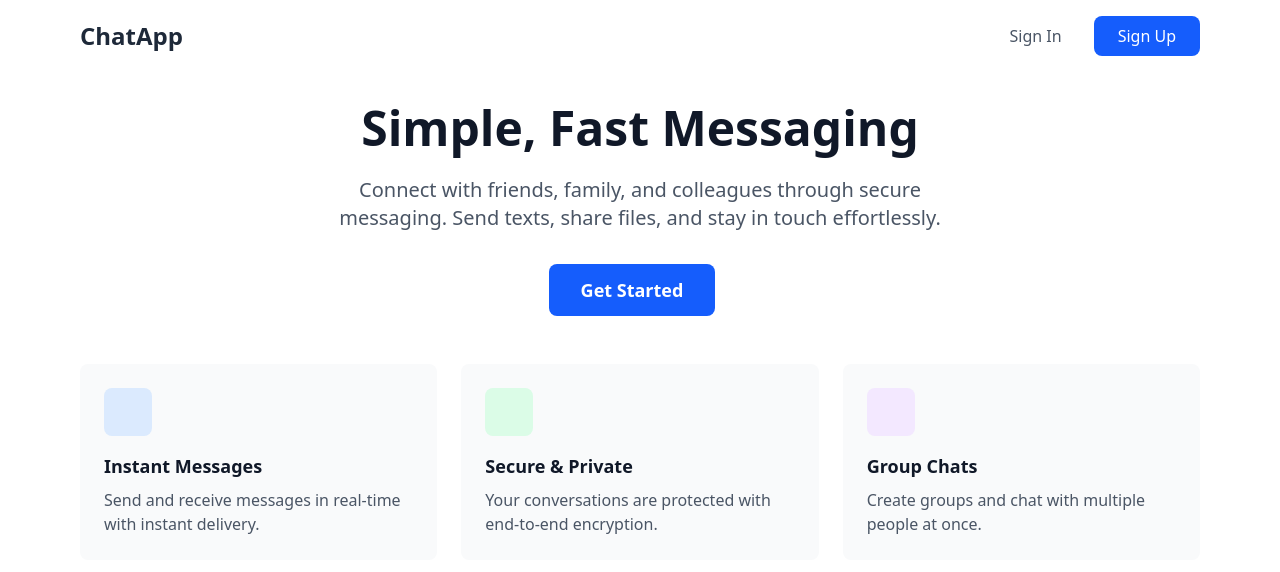
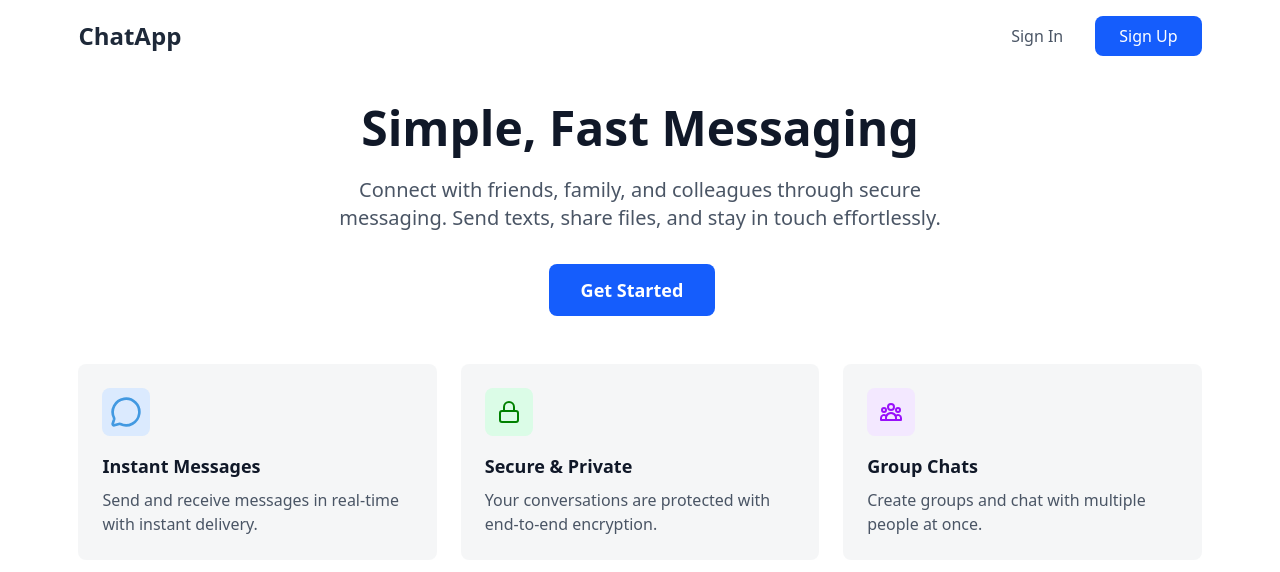
Before and after one commit to premchandellendula/real-time-chat-app, a Next.js app: page / in a window 1280 px wide. Shown: the top 572 px of the page. Built offline with nearby package versions, Linux system fonts and the light colour scheme; no server answers.

Commit message:
make landing pretty

```diff
--- a/app/layout.tsx
+++ b/app/layout.tsx
@@ -2,7 +2,7 @@ import type { Metadata } from "next";
 import { Geist, Geist_Mono } from "next/font/google";
 import "./globals.css";
 import { ThemeProvider } from "next-themes";
-import UserProvider from "@/other/UserProvider";
+import { UserProvider } from "@/other/UserProvider";
 import { Toaster } from "sonner";
 
 const geistSans = Geist({
--- a/app/page.tsx
+++ b/app/page.tsx
@@ -1,8 +1,13 @@
+import ChatIcon from "@/components/icons/ChatIcon";
+import Community from "@/components/icons/Community";
+import LockIcon from "@/components/icons/LockIcon";
+import { MessageCircle } from "lucide-react";
 import Link from "next/link";
 
 export default function Home() {
   return (
-    <div className="w-[90%] mx-auto p-4 bg-white rounded-lg">
+    <div className="p-4 bg-white h-screen">
+        <div className="w-[90%] mx-auto">
             <div className="flex justify-between items-center mb-12">
                 <div className="flex items-center space-x-2">
                     <span className="text-2xl font-bold text-gray-800">ChatApp</span>
@@ -41,30 +46,31 @@ export default function Home() {
 
 
             <div className="grid grid-cols-2 md:grid-cols-3 gap-6">
-            <div className="bg-gray-50 p-6 rounded-lg">
+                <div className="bg-gray-100/80 p-6 rounded-lg">
                     <div className="w-12 h-12 bg-blue-100 rounded-lg flex items-center justify-center mb-4">
-                    {/* <ChatIcon /> */}
+                        <MessageCircle color="#4299e1" size={"32px"} />
                     </div>
                     <h3 className="text-lg font-semibold text-gray-900 mb-2">Instant Messages</h3>
                     <p className="text-gray-600">Send and receive messages in real-time with instant delivery.</p>
                 </div>
 
-            <div className="bg-gray-50 p-6 rounded-lg">
+                <div className="bg-gray-100/80 p-6 rounded-lg">
                     <div className="w-12 h-12 bg-green-100 rounded-lg flex items-center justify-center mb-4">
-                    {/* <Lock /> */}
+                        <LockIcon />
                     </div>
                     <h3 className="text-lg font-semibold text-gray-900 mb-2">Secure & Private</h3>
                     <p className="text-gray-600">Your conversations are protected with end-to-end encryption.</p>
                 </div>
 
-            <div className="bg-gray-50 p-6 rounded-lg">
+                <div className="bg-gray-100/80 p-6 rounded-lg">
                     <div className="w-12 h-12 bg-purple-100 rounded-lg flex items-center justify-center mb-4">
-                    {/* <Community /> */}
+                        <Community />
                     </div>
                     <h3 className="text-lg font-semibold text-gray-900 mb-2">Group Chats</h3>
                     <p className="text-gray-600">Create groups and chat with multiple people at once.</p>
                 </div>
             </div>
         </div>
+    </div>
 );
 }
--- a/app/signin/page.tsx
+++ b/app/signin/page.tsx
@@ -76,7 +76,7 @@ export default function Signin(){
                         <InputBox type="text" placeholder="Email Address" name="email" id="email" onChange={handleChange} />
                         <PasswordInputBox placeholder="Password" name="password" id="password" onChange={handleChange} />
                         {error && <p className="text-red-500">{error}</p>}
-                        <Button type="submit" text="Signin" variant="primary" size="sm" width="full" />
+                        <Button type="submit" text="Signin" variant="primary" size="sm" width="full" loading={loading} disabled={!canSubmit || loading} />
                         <BottomWarning label="Don't have an account?" to="/signup" buttonText="Signup" />
                     </div>
                 </form>
--- a/app/signup/page.tsx
+++ b/app/signup/page.tsx
@@ -142,7 +142,7 @@ export default function Signup(){
 
                             {confirmPasswordError && <p className="text-red-500">{confirmPasswordError}</p>}
 
-                            <Button type="submit" text="Signup" variant="primary" size="sm" width="full" />
+                            <Button type="submit" text="Signup" variant="primary" size="sm" width="full" loading={loading} disabled={!canSubmit || loading} />
                             <BottomWarning label="Already have an account?" to="/signin" buttonText="Signin" />
                         </div>
                 </form>
--- a/components/icons/ChatIcon.tsx
+++ b/components/icons/ChatIcon.tsx
@@ -4,7 +4,7 @@ import React from 'react'
 export default function ChatIcon(){
     return (
         <div>
-            <MessageCircle color='green' size={"36px"} />
+            <MessageCircle color='green' size={"32px"} />
         </div>
     )
 }
--- /dev/null
+++ b/components/icons/Community.tsx
@@ -0,0 +1,9 @@
+export default function Community(){
+    return (
+        <div>
+            <svg className="w-6 h-6 text-purple-600" fill="none" stroke="currentColor" viewBox="0 0 24 24">
+                <path strokeLinecap="round" strokeLinejoin="round" strokeWidth={2} d="M17 20h5v-2a3 3 0 00-5.356-1.857M17 20H7m10 0v-2c0-.656-.126-1.283-.356-1.857M7 20H2v-2a3 3 0 015.356-1.857M7 20v-2c0-.656.126-1.283.356-1.857m0 0a5.002 5.002 0 019.288 0M15 7a3 3 0 11-6 0 3 3 0 016 0zm6 3a2 2 0 11-4 0 2 2 0 014 0zM7 10a2 2 0 11-4 0 2 2 0 014 0z" />
+            </svg>
+        </div>
+    )
+}
--- /dev/null
+++ b/components/icons/LockIcon.tsx
@@ -0,0 +1,9 @@
+import { Lock } from "lucide-react";
+
+export default function LockIcon(){
+    return (
+        <div>
+            <Lock color="green" />
+        </div>
+    )
+}
--- a/components/sidebar/Sidebar.tsx
+++ b/components/sidebar/Sidebar.tsx
@@ -1,8 +1,11 @@
+"use client"
+import { useUser } from "@/hooks/useUser";
 import ChatIcon from "../icons/ChatIcon";
 import Profile from "../profile/Profile";
 import ThemeButton from "../theme/ThemeButton";
 
 export default function Sidebar(){
+    const { user } = useUser()
     return (
         <div className="w-15 bg-gray-100 dark:bg-[#06060b] h-screen py-3 flex flex-col justify-between border border-gray-300 dark:border-gray-900">
             <div className="flex justify-center">
@@ -11,7 +14,7 @@ export default function Sidebar(){
 
             <div className="flex flex-col items-center gap-2">
                 <ThemeButton />
-                <Profile />
+                {user?.name && <Profile /> }
             </div>
         </div>
     )
--- a/other/UserProvider.tsx
+++ b/other/UserProvider.tsx
@@ -22,7 +22,7 @@ interface UserProviderProps {
     children: React.ReactNode
 }
 
-const UserProvider = ({children}: UserProviderProps) => {
+export const UserProvider = ({children}: UserProviderProps) => {
     const [user, setUser] = useState<UserType | null>(null)
     const router = useRouter()
 
@@ -41,7 +41,7 @@ const UserProvider = ({children}: UserProviderProps) => {
 
     const logout = async () => {
         try {
-            await axios.post(`/auth/logout`, {}, {
+            await axios.post(`/api/auth/logout`, {}, {
                 withCredentials: true
             })
             setUser(null)
@@ -61,5 +61,3 @@ const UserProvider = ({children}: UserProviderProps) => {
         </UserContext.Provider>
     )
 }
-
-export default UserProvider;
```
Lines whose indentation alone changed are shown as unchanged.
